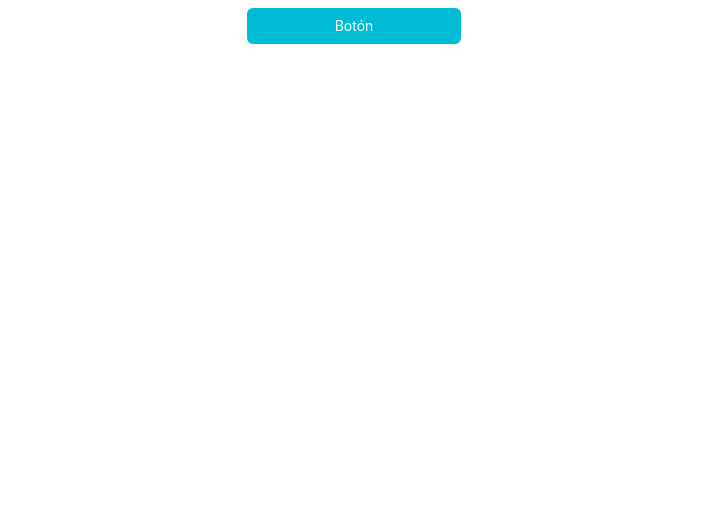
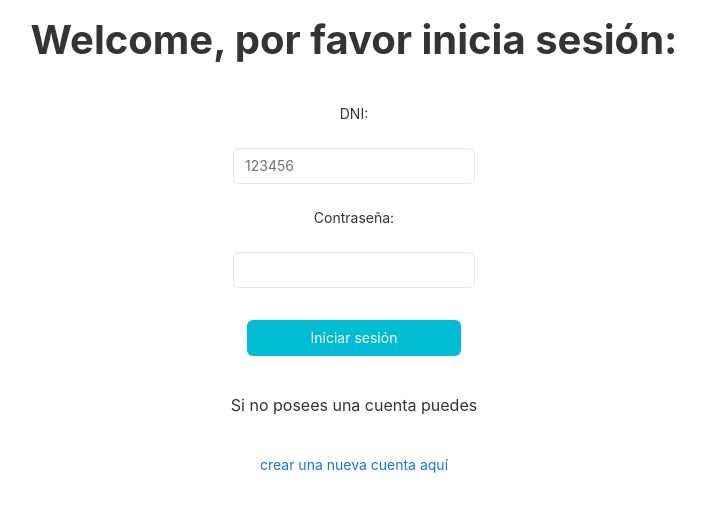
Before and after one commit to SebasEP6/cleverit-lt-front, a Next.js app: page / in a window 1280 px wide. Shown: the top 512 px of the page, without its empty margins (286-991 px from the left). Built offline with nearby package versions, Linux system fonts and the light colour scheme.

Commit message:
Login form and objects schemas

```diff
--- /dev/null
+++ b/interfaces/login.ts
@@ -0,0 +1,12 @@
+import { IAccountType } from "./account";
+import { IUser } from "./user";
+
+export interface IUserLogin {
+  dni: string;
+  password: string;
+}
+
+export interface INewAccount {
+  accountType: IAccountType;
+  user?: IUser;
+}
--- /dev/null
+++ b/interfaces/user.ts
@@ -0,0 +1,5 @@
+export interface IUser {
+  id?: string;
+  dni: string;
+  name: string;
+}
--- a/pages/index.tsx
+++ b/pages/index.tsx
@@ -1,14 +1,55 @@
 import { NextPage } from 'next';
 import Head from 'next/head';
+import { useState } from 'react';
 
-import Button from '@/components/Button';
+import { LinkButton } from '@/components/Button';
 import { Text, Title } from '@/components/Text';
 
 import { useDrawer } from '@/context/drawer/drawer.provider';
 import { FlexContainer, MainContainer } from '@/components/Container';
+import Form, { IFormInputs } from '@/components/Form';
+import { INewAccount, IUserLogin } from '@/interfaces/login';
 
-const TestPage: NextPage = () => {
+const userInit: IUserLogin = {
+  dni: '',
+  password: ''
+};
+
+const accountInit: INewAccount = {
+  user: {
+    dni: '',
+    name: ''
+  },
+  accountType: {
+    id: '',
+    name: ''
+  }
+};
+
+const Login: NextPage = () => {
+  const [user, setUser] = useState<IUserLogin>(userInit);
+  const [newAccount, setNewAccount] = useState<INewAccount>(accountInit);
+
   const { openDrawer } = useDrawer();
+
+  const loginInputs: IFormInputs[] = [
+    {
+      value: user.dni,
+      onChange: val => setUser({ ...user, dni: val }),
+      label: "DNI: ",
+      id: "dni",
+      placeholder: "123456",
+      type: "input"
+    },
+    {
+      value: user.password,
+      onChange: val => setUser({ ...user, password: val }),
+      label: "Contraseña: ",
+      id: "password",
+      placeholder: "",
+      type: "password"
+    }
+  ];
 
   const handleOpenDrawer = () => {
     openDrawer({
@@ -21,6 +62,10 @@ const TestPage: NextPage = () => {
     });
   };
 
+  const handleLogin = () => {
+    console.log("Logging in...");
+  };
+
   return (
     <>
       <Head>
@@ -30,15 +75,27 @@ const TestPage: NextPage = () => {
       </Head>
       <MainContainer>
         <FlexContainer>
-          <Button
+          <Title
+            content='Welcome, por favor inicia sesión:'
+          />
+
+          <Form
+            inputs={loginInputs}
+            onSubmit={handleLogin}
+          />
+
+          <Text
+            content='Si no posees una cuenta puedes'
+          />
+          <LinkButton
             onClick={handleOpenDrawer}
           >
-            Botón
-          </Button>
+            crear una nueva cuenta aquí
+          </LinkButton>
         </FlexContainer>
       </MainContainer>
     </>
   )
 }
 
-export default TestPage;
+export default Login;
```
Also changed, not shown: interfaces/account.ts (added, +14 -0 lines).
